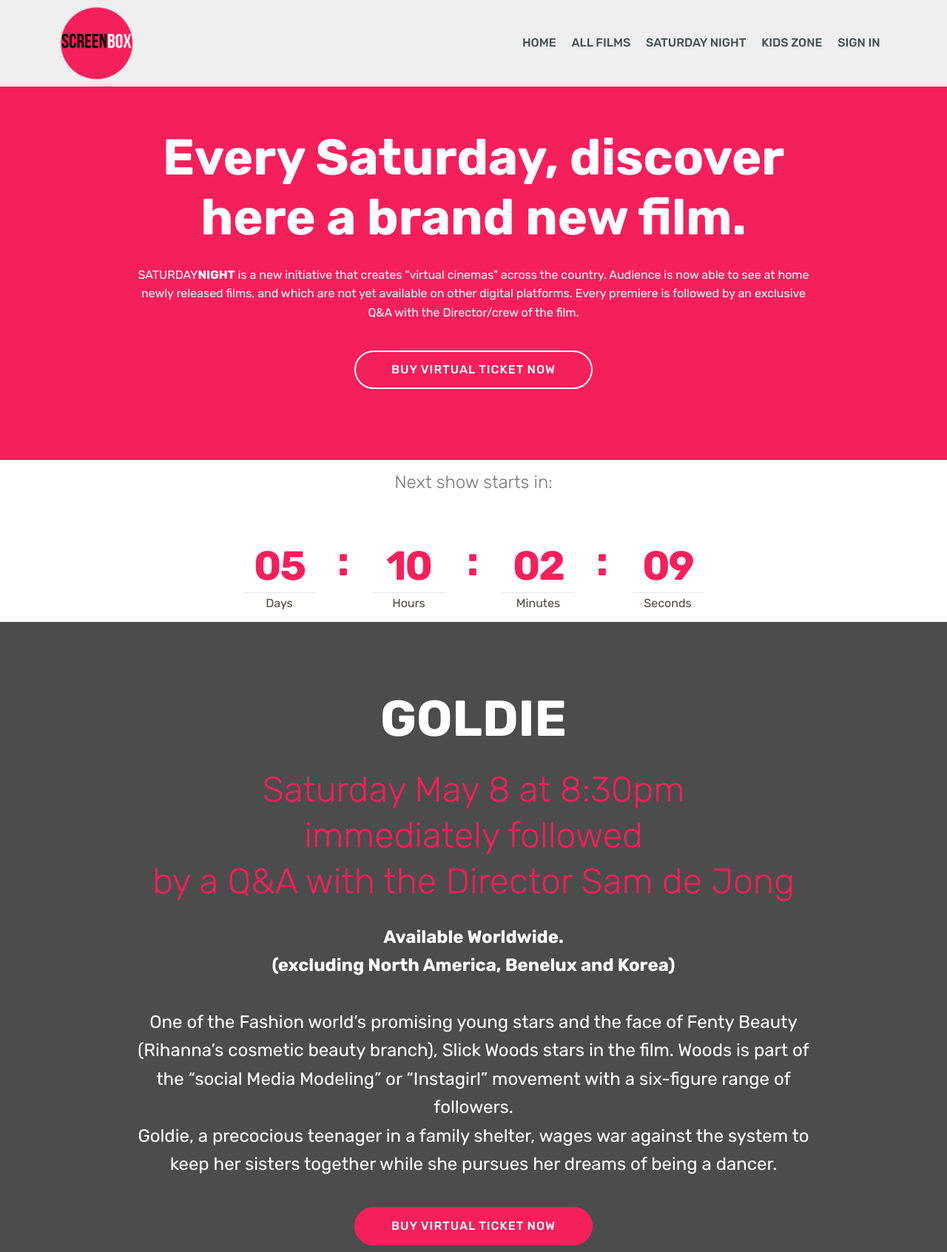
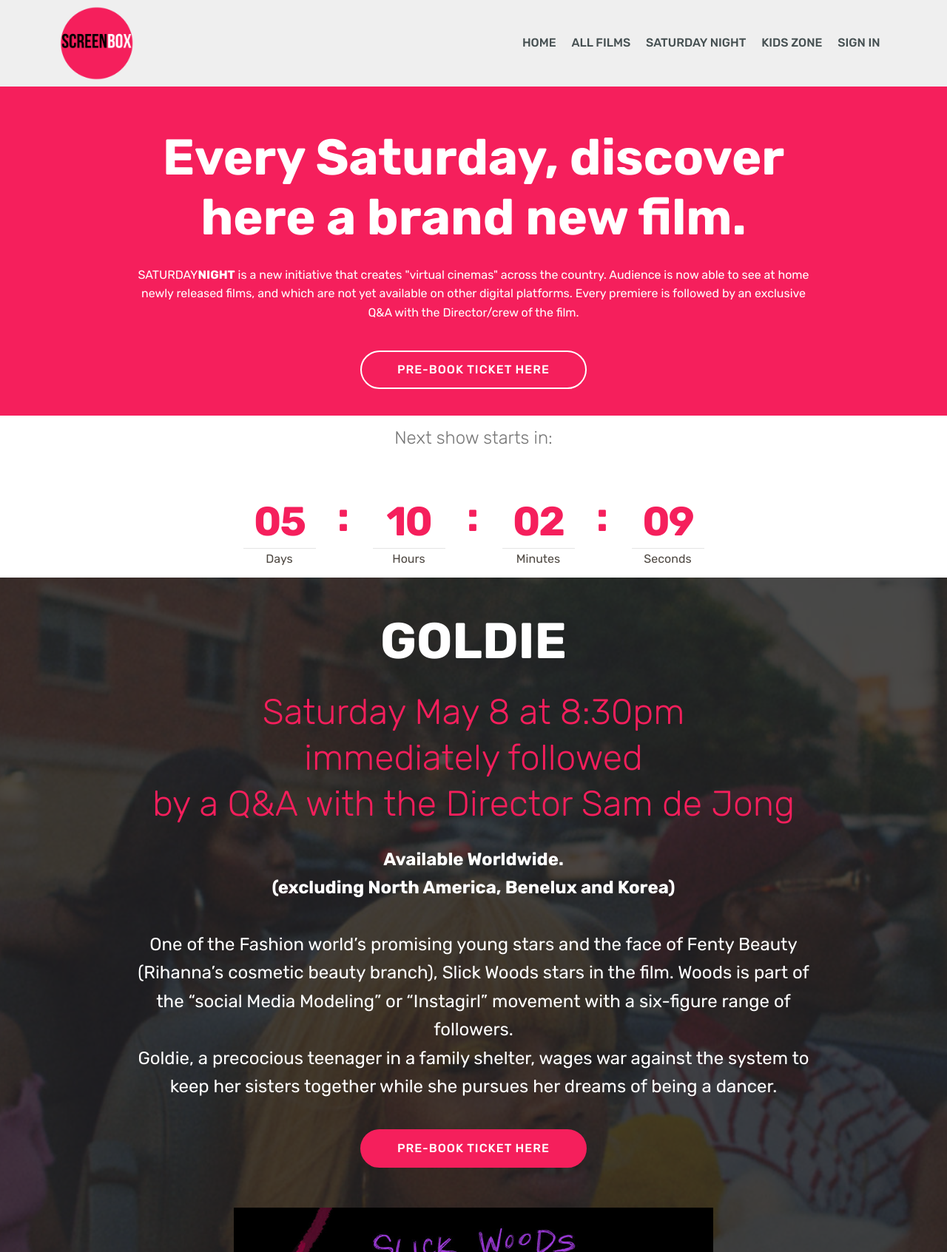
Before and after one commit to screenbox-tv/screenbox-tv.github.io, a plain HTML site: page index.html in a window 1280 px wide. Shown: the top 1693 px of the page at 74% size. Drawn offline with Linux system fonts and the light colour scheme; files whose address does not match are found by name.

Commit message:
create github pages

```diff
--- a/assets/mobirise/css/mbr-additional.css
+++ b/assets/mobirise/css/mbr-additional.css
@@ -1101,7 +1101,7 @@
 }
 .cid-qTkA127IK8 {
   padding-top: 90px;
-  padding-bottom: 90px;
+  padding-bottom: 30px;
   background-color: #f51f5c;
 }
 .cid-rXOA8tArLh {
@@ -1194,8 +1194,8 @@
   }
 }
 .cid-rXOtP7C9jI {
-  padding-top: 90px;
-  padding-bottom: 90px;
+  padding-top: 45px;
+  padding-bottom: 60px;
   background-image: url("../../../assets/images/r4-2.68.1-1920x1038.jpg");
 }
 .cid-rXOtP7C9jI .mbr-figure {
@@ -1281,8 +1281,8 @@
   color: #ffffff;
 }
 .cid-rXOBZ5GW0v {
-  padding-top: 90px;
-  padding-bottom: 90px;
+  padding-top: 45px;
+  padding-bottom: 45px;
   background: linear-gradient(45deg, #0f7699, #cc2952);
 }
 .cid-rXOBZ5GW0v .list-group-item {
@@ -1336,8 +1336,8 @@
   }
 }
 .cid-rXOCP647gh {
-  padding-top: 90px;
-  padding-bottom: 90px;
+  padding-top: 45px;
+  padding-bottom: 45px;
   background-color: #ffffff;
 }
 .cid-rXOCP647gh .mbr-section-subtitle {
--- a/index.html
+++ b/index.html
@@ -65,7 +65,7 @@
     </nav>
 </section>
 
-<section class="engine"><a href="https://mobirise.info/o">free portfolio site templates</a></section><section class="cid-qTkA127IK8" id="header2-1">
+<section class="engine"><a href="https://mobirise.info/i">website creation software</a></section><section class="cid-qTkA127IK8" id="header2-1">
 
 
 
@@ -77,7 +77,7 @@
                 <h1 class="mbr-section-title mbr-bold pb-3 mbr-fonts-style display-1"><br>Every Saturday, discover here a brand new film.</h1>
 
                 <p class="mbr-text pb-3 mbr-fonts-style display-7">SATURDAY<strong>NIGHT</strong> is a new initiative that creates "virtual cinemas" across the country. Audience is now able to see at home newly released films, and which are not yet available on other digital platforms. Every premiere is followed by an exclusive Q&amp;A with the Director/crew of the film.</p>
-                <div class="mbr-section-btn"><a class="btn btn-md btn-white-outline display-4" href="https://screenbox.tv/programs/the-high-sun?categoryId=36043">BUY VIRTUAL TICKET NOW</a></div>
+                <div class="mbr-section-btn"><a class="btn btn-md btn-white-outline display-4" href="https://screenbox.tv/pages/keep-in-touch-saturday-night-events">PRE-BOOK TICKET HERE</a></div>
             </div>
         </div>
     </div>
@@ -120,7 +120,7 @@
                 <div class="mbr-text align-center mbr-white pb-3">
                     <p class="mbr-text mbr-fonts-style display-5"><strong>Available Worldwide.<br>(excluding North America, Benelux and Korea)</strong><br><br>One of the Fashion world’s promising young stars and the face of Fenty Beauty (Rihanna’s cosmetic beauty branch), Slick Woods stars in the film. Woods is part of the “social Media Modeling” or “Instagirl” movement with a six-figure range of followers.<br>Goldie, a precocious teenager in a family shelter, wages war against the system to keep her sisters together while she pursues her dreams of being a dancer.<br></p>
                 </div>
-                <div class="mbr-section-btn align-center"><a class="btn btn-md btn-primary display-4" href="https://screenbox.tv/programs/the-high-sun?categoryId=36043">BUY VIRTUAL TICKET NOW</a></div>
+                <div class="mbr-section-btn align-center"><a class="btn btn-md btn-primary display-4" href="https://screenbox.tv/pages/keep-in-touch-saturday-night-events">PRE-BOOK TICKET HERE</a></div>
             </div>
             <div class="mbr-figure pt-5">
                 <a href="index.html#header4-3"><img src="assets/images/goldie-us-poster-1080x1600.jpg" alt="Goldie" title="Poster" style="width: 60%;"></a>
@@ -195,7 +195,7 @@
                                 Enjoy an exclusive screening of the film followed by Q&amp;A with the Director.</li>
                         </ul>
                     </div>
-                    <div class="mbr-section-btn text-center pt-4"><a href="https://screenbox.tv/programs/the-high-sun?categoryId=36043" class="btn btn-primary display-4">BUY VIRTUAL TICKET</a></div>
+                    <div class="mbr-section-btn text-center pt-4"><a href="https://screenbox.tv/programs/the-high-sun?categoryId=36043" class="btn btn-primary display-4">PRE-BOOK TICKET HERE</a></div>
                 </div>
             </div>
 
```
Also changed, not shown: 1 other file.
